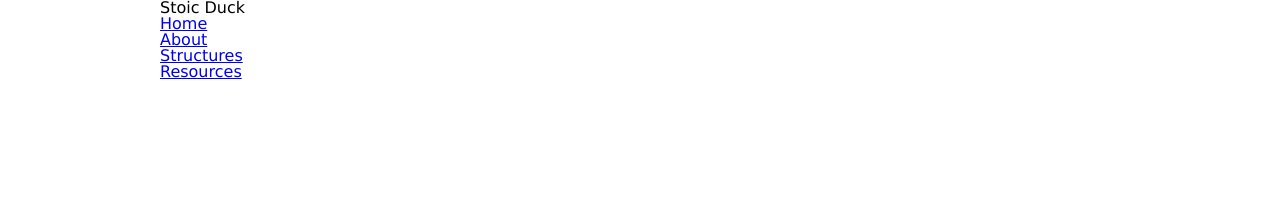
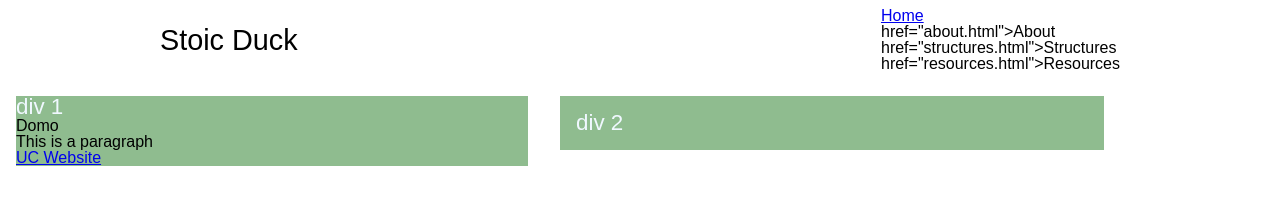
Before and after one commit to ldduck/11056-CanberraModern, a plain HTML site: page index.html in a window 1280 px wide. Drawn offline with Linux system fonts and the light colour scheme; files that its build step writes are made by us from their sources.

Commit message:
god knows

```diff
--- a/index.html
+++ b/index.html
@@ -1,8 +1,8 @@
 <!DOCTYPE html>
-<html lang="en"
+<html lang="en">
 
 <head>
-
+    <title> Stoic Duck</title>
     <meta charset="UTF-8">
     <link rel="stylesheet" href="assets/css/reset.css">
     <link rel="stylesheet" href="assets/css/styles.css">
@@ -10,23 +10,40 @@
 </head>
 
 <Body>
+
     <header>
         <div class="inner">
             <h1>Stoic Duck</h1>
-
             <nav>
                 <ul>
                     <li><a href="index.html">Home</a></li>
-                    <li><a href="about.html">About</a></li>
-                    <li><a href="structures.html">Structures</a></li>
-                    <li><a href="resources.html">Resources</a></li>
+                    <li> href="about.html">About</li>
+                    <li> href="structures.html">Structures</li>
+                    <li> href="resources.html">Resources</li>
                 </ul>
             </nav>
 
         </div>
     </header>
 
+    <main>
+        <div id="box-container">
+            <div class="box" id="first-box">
+                <h2>div 1</h2>
+                <h3>Domo</h3>
 
+                <p>This is a paragraph</p>
+
+                <p> <a href="http://canberra.edu.au" target="_blank">UC Website</a></p>
+
+            </div>
+
+            <div class="box box2">
+                <h2>div 2</h2>
+            </div>
+        </div>
+
+    </main>
 
 
 
--- a/mysite/assets/css/styles.css
+++ b/mysite/assets/css/styles.css
@@ -1,15 +1,52 @@
 
 body {
     font-size: 16px;
-    font-family:Verdana, Geneva, Tahoma, sans-serif;
+    font-family: 'Poppins', sans-serif;
 }
 
-h1, h2, h3, h4, h5, h6
-{
-    font-family: Verdana, Geneva, Tahoma, sans-serif;
+h1, h2, h3, h4, h5, h6 {
+    font-family: Arial, Helvetica, sans-serif;
 }
+
+
+h1 {
+    font-size: 1.8em;
+}
+
+h2 {
+    color: aliceblue;
+    font-size: 1.4em;
+}
+
+#box-container {
+    width: 100%;
+    float: left;
+}
+
+.box {
+    background-color: darkseagreen;
+
+    width: 40%;
+    float: left;
+    margin: 1em;
+}
+
+.box2 {
+    color: darkslategray;
+    padding: 1em;
+}
+
+
 
 .inner {
     width: 75%;
     margin: auto;
 }
+
+header .inner {
+    display: flex;
+    justify-content: space-between;
+    gap: 1em;
+    height: 5em;
+    align-items: center;
+}
```
